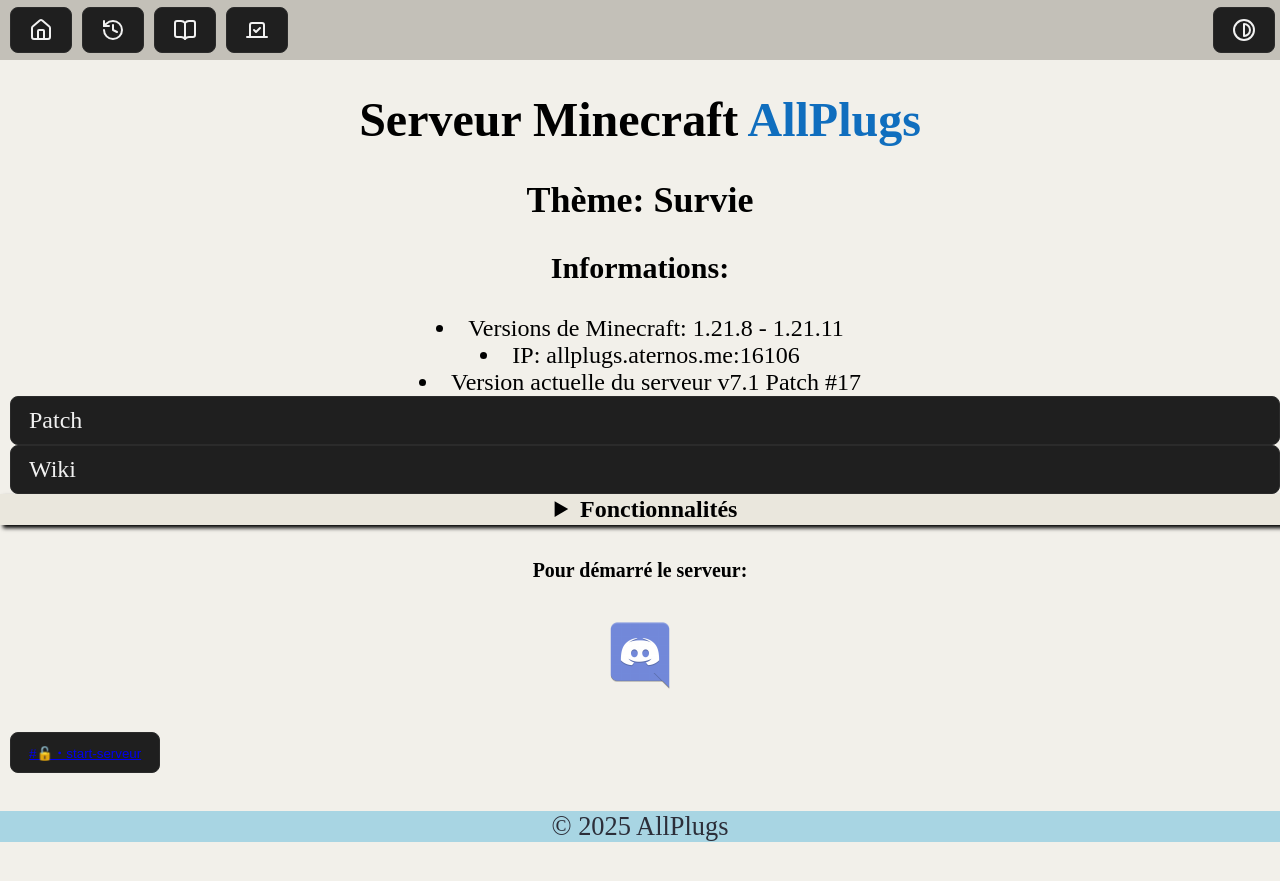
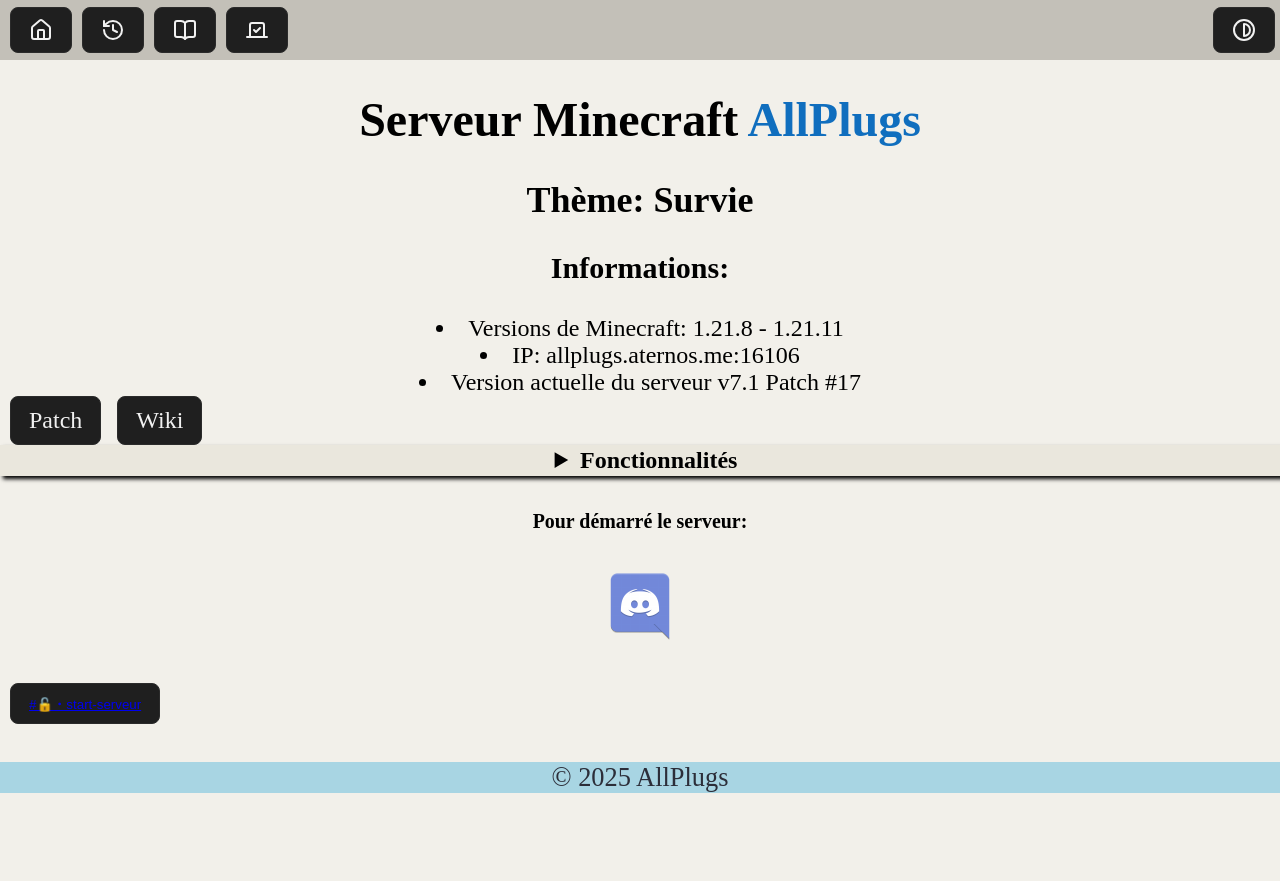
Before and after one commit to Nat688/AllPlugs-Site, a Jekyll site: the page built from index.html, in a window 1280 px wide. Shown: the top 881 px of the page. Built offline with Jekyll 4.4.1, drawn with Linux system fonts in a browser that asks for light colours.

Commit message:
Update index.html

```diff
--- a/index.html
+++ b/index.html
@@ -46,12 +46,6 @@
 		background-color: black;
 	}
 	/* ===== BOUTONS ===== */
-	.buttons {
-        margin-top: 32px;
-        display: flex;
-        gap: 20px;
-    }
-
     .btn3 {
         padding: 10px 18px;
 		margin-left: 10px;
@@ -60,7 +54,7 @@
         color: #f1f1f1;
         text-decoration: none;
         font-weight: 80%;
-        display: flex;
+        display: inline-flex;
         align-items: center;
         gap: 10px;
         border: 1px solid #2b2b2b;
```
